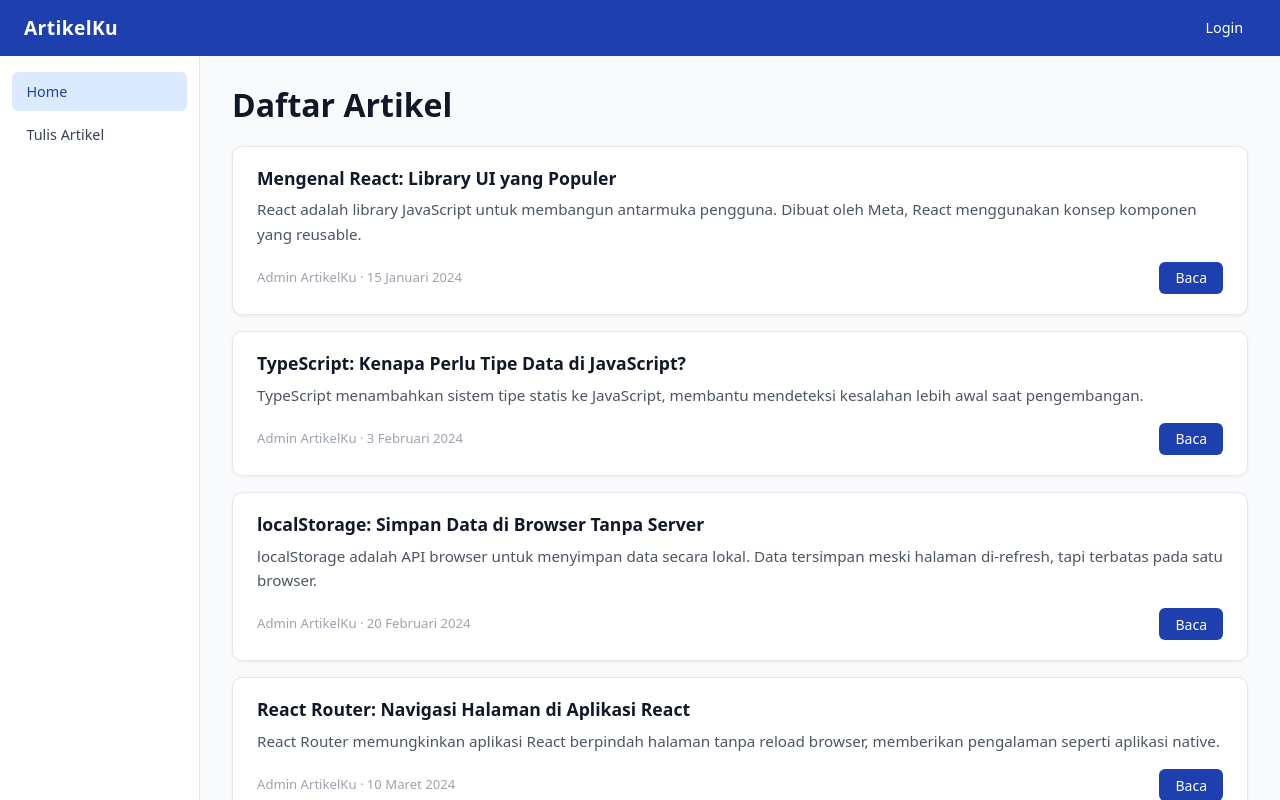
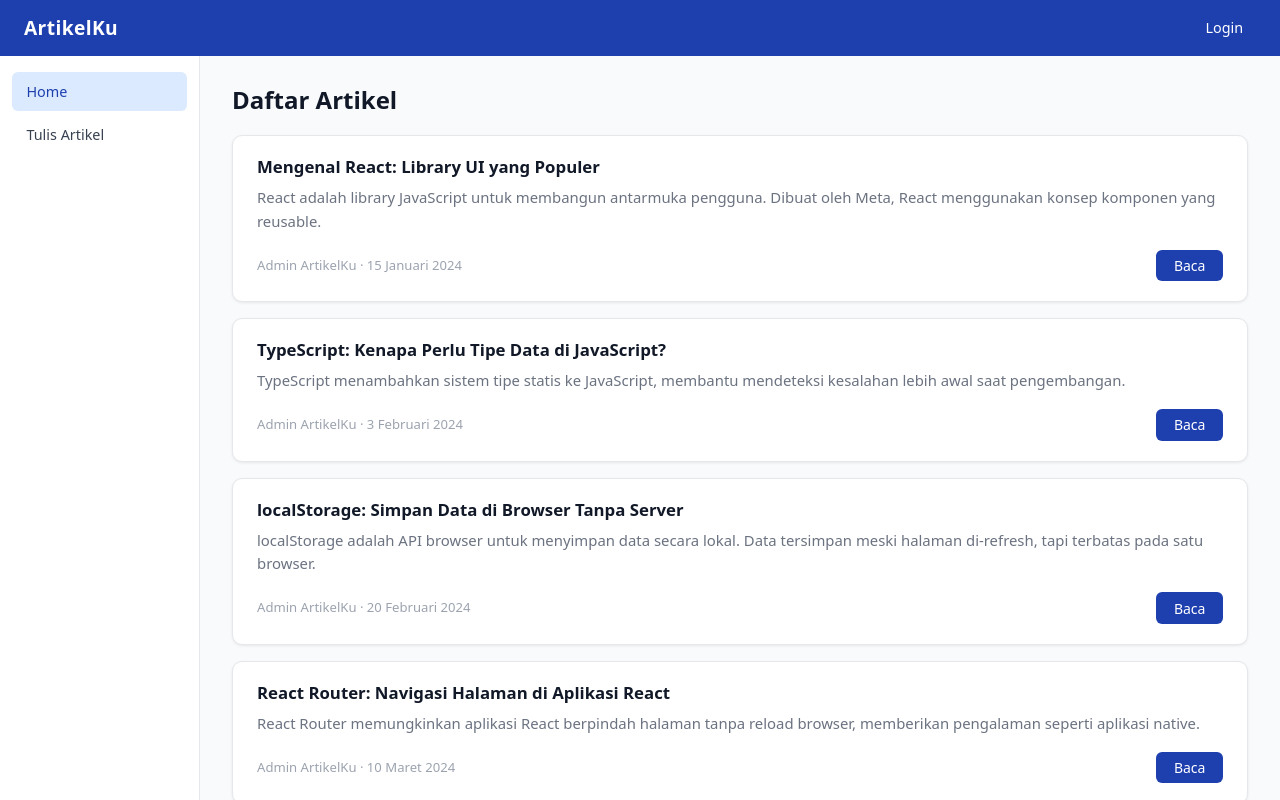
Before and after one commit to dikiapr/explore-react, a React (Vite) app: page / in a window 1280 px wide. Shown: the top 800 px of the page. Built offline with nearby package versions, Linux system fonts and the light colour scheme.

Commit message:
feat: Neatly organize the list and article details

```diff
--- /dev/null
+++ b/src/components/ArticleCard.module.css
@@ -0,0 +1,56 @@
+.card {
+  border: 1px solid var(--gray-200);
+  border-radius: var(--radius-md);
+  padding: 1.25rem 1.5rem;
+  background: #fff;
+  box-shadow: var(--shadow-sm);
+  display: flex;
+  flex-direction: column;
+  gap: 0.5rem;
+  transition: box-shadow 0.2s, transform 0.2s;
+}
+
+.card:hover {
+  box-shadow: var(--shadow-md);
+  transform: translateY(-1px);
+}
+
+.title {
+  font-size: 1.05rem;
+  color: var(--gray-900);
+  font-weight: 600;
+}
+
+.summary {
+  color: var(--gray-500);
+  line-height: 1.6;
+  font-size: 0.93rem;
+}
+
+.footer {
+  display: flex;
+  align-items: center;
+  justify-content: space-between;
+  margin-top: 0.5rem;
+}
+
+.meta {
+  color: var(--gray-400);
+  font-size: 0.82rem;
+}
+
+.readBtn {
+  padding: 0.4rem 1.1rem;
+  background: var(--blue-800);
+  color: #fff;
+  border: none;
+  border-radius: var(--radius-sm);
+  cursor: pointer;
+  font-size: 0.875rem;
+  font-weight: 500;
+  transition: background 0.15s;
+}
+
+.readBtn:hover {
+  background: var(--blue-700);
+}
--- a/src/components/ArticleCard.tsx
+++ b/src/components/ArticleCard.tsx
@@ -1,5 +1,6 @@
 import { useNavigate } from 'react-router-dom';
 import type { Article } from '../types';
+import s from './ArticleCard.module.css';
 
 interface Props {
   article: Article;
@@ -15,39 +16,12 @@ export default function ArticleCard({ article }: Props) {
   });
 
   return (
-    <article style={{
-      border: '1px solid #e5e7eb',
-      borderRadius: '10px',
-      padding: '1.25rem 1.5rem',
-      background: '#fff',
-      boxShadow: '0 1px 3px rgba(0,0,0,0.06)',
-      display: 'flex',
-      flexDirection: 'column',
-      gap: '0.5rem',
-    }}>
-      <h2 style={{ margin: 0, fontSize: '1.1rem', color: '#111827' }}>
-        {article.title}
-      </h2>
-      <p style={{ margin: 0, color: '#4b5563', lineHeight: '1.6', fontSize: '0.95rem' }}>
-        {article.summary}
-      </p>
-      <div style={{ display: 'flex', alignItems: 'center', justifyContent: 'space-between', marginTop: '0.5rem' }}>
-        <small style={{ color: '#9ca3af', fontSize: '0.82rem' }}>
-          {article.authorName} · {tanggal}
-        </small>
-        <button
-          onClick={() => navigate(`/article/${article.id}`)}
-          style={{
-            padding: '0.4rem 1rem',
-            background: '#1e40af',
-            color: '#fff',
-            border: 'none',
-            borderRadius: '6px',
-            cursor: 'pointer',
-            fontSize: '0.875rem',
-            fontWeight: 500,
-          }}
-        >
+    <article className={s.card}>
+      <h2 className={s.title}>{article.title}</h2>
+      <p className={s.summary}>{article.summary}</p>
+      <div className={s.footer}>
+        <span className={s.meta}>{article.authorName} · {tanggal}</span>
+        <button className={s.readBtn} onClick={() => navigate(`/article/${article.id}`)}>
           Baca
         </button>
       </div>
--- /dev/null
+++ b/src/pages/ArticleDetailPage.module.css
@@ -0,0 +1,59 @@
+.wrapper {
+  max-width: 720px;
+}
+
+.backBtn {
+  display: inline-flex;
+  align-items: center;
+  gap: 0.3rem;
+  padding: 0.4rem 0.9rem;
+  background: var(--gray-100);
+  border: 1px solid var(--gray-200);
+  border-radius: var(--radius-sm);
+  cursor: pointer;
+  font-size: 0.875rem;
+  color: var(--gray-700);
+  margin-bottom: 1.5rem;
+  transition: background 0.15s;
+}
+
+.backBtn:hover {
+  background: var(--gray-200);
+}
+
+.title {
+  font-size: 1.75rem;
+  font-weight: 700;
+  color: var(--gray-900);
+  margin-bottom: 0.5rem;
+}
+
+.summary {
+  color: var(--gray-500);
+  font-style: italic;
+  font-size: 1rem;
+  margin-bottom: 0.4rem;
+}
+
+.meta {
+  color: var(--gray-400);
+  font-size: 0.85rem;
+}
+
+.divider {
+  border: none;
+  border-top: 1px solid var(--gray-200);
+  margin: 1.25rem 0;
+}
+
+.content {
+  white-space: pre-wrap;
+  line-height: 1.8;
+  color: var(--gray-800);
+  font-size: 1rem;
+}
+
+.notFound {
+  color: var(--gray-500);
+  margin-bottom: 1rem;
+}
--- a/src/pages/ArticleDetailPage.tsx
+++ b/src/pages/ArticleDetailPage.tsx
@@ -2,6 +2,7 @@ import { useEffect, useState } from 'react';
 import { useParams, useNavigate } from 'react-router-dom';
 import type { Article } from '../types';
 import { getArticleById } from '../services/articleService';
+import s from './ArticleDetailPage.module.css';
 
 export default function ArticleDetailPage() {
   const { id } = useParams<{ id: string }>();
@@ -9,9 +10,7 @@ export default function ArticleDetailPage() {
   const [article, setArticle] = useState<Article | null | undefined>(undefined);
 
   useEffect(() => {
-    if (id) {
-      setArticle(getArticleById(id) ?? null);
-    }
+    if (id) setArticle(getArticleById(id) ?? null);
   }, [id]);
 
   if (article === undefined) return null;
@@ -19,53 +18,26 @@ export default function ArticleDetailPage() {
   if (article === null) {
     return (
       <div>
-        <p style={{ color: '#6b7280' }}>Artikel tidak ditemukan.</p>
-        <button onClick={() => navigate(-1)} style={btnStyle}>
-          &larr; Kembali
-        </button>
+        <p className={s.notFound}>Artikel tidak ditemukan.</p>
+        <button className={s.backBtn} onClick={() => navigate(-1)}>← Kembali</button>
       </div>
     );
   }
 
   const tanggal = new Date(article.createdAt).toLocaleDateString('id-ID', {
-    day: 'numeric',
-    month: 'long',
-    year: 'numeric',
+    day: 'numeric', month: 'long', year: 'numeric',
   });
 
   return (
-    <div style={{ maxWidth: '720px' }}>
-      <button onClick={() => navigate(-1)} style={{ ...btnStyle, marginBottom: '1.5rem' }}>
-        &larr; Kembali
-      </button>
-
-      <h1 style={{ margin: '0 0 0.5rem', color: '#111827', lineHeight: 1.3 }}>
-        {article.title}
-      </h1>
-
-      <p style={{ margin: '0 0 0.25rem', color: '#4b5563', fontStyle: 'italic' }}>
-        {article.summary}
-      </p>
-
-      <small style={{ color: '#9ca3af' }}>
+    <div className={s.wrapper}>
+      <button className={s.backBtn} onClick={() => navigate(-1)}>← Kembali</button>
+      <h1 className={s.title}>{article.title}</h1>
+      <p className={s.summary}>{article.summary}</p>
+      <span className={s.meta}>
         Ditulis oleh <strong>{article.authorName}</strong> · {tanggal}
-      </small>
-
-      <hr style={{ margin: '1.25rem 0', borderColor: '#e5e7eb' }} />
-
-      <div style={{ whiteSpace: 'pre-wrap', lineHeight: '1.8', color: '#1f2937' }}>
-        {article.content}
-      </div>
+      </span>
+      <hr className={s.divider} />
+      <div className={s.content}>{article.content}</div>
     </div>
   );
 }
-
-const btnStyle: React.CSSProperties = {
-  padding: '0.4rem 0.9rem',
-  background: '#f3f4f6',
-  border: '1px solid #d1d5db',
-  borderRadius: '6px',
-  cursor: 'pointer',
-  fontSize: '0.875rem',
-  color: '#374151',
-};
--- /dev/null
+++ b/src/pages/HomePage.module.css
@@ -0,0 +1,15 @@
+.heading {
+  font-size: 1.5rem;
+  font-weight: 700;
+  margin-bottom: 1.25rem;
+}
+
+.empty {
+  color: var(--gray-500);
+}
+
+.list {
+  display: flex;
+  flex-direction: column;
+  gap: 1rem;
+}
--- a/src/pages/HomePage.tsx
+++ b/src/pages/HomePage.tsx
@@ -2,6 +2,7 @@ import { useEffect, useState } from 'react';
 import type { Article } from '../types';
 import { getArticles } from '../services/articleService';
 import ArticleCard from '../components/ArticleCard';
+import s from './HomePage.module.css';
 
 export default function HomePage() {
   const [articles, setArticles] = useState<Article[]>([]);
@@ -12,11 +13,11 @@ export default function HomePage() {
 
   return (
     <div>
-      <h1 style={{ marginTop: 0, marginBottom: '1.25rem', color: '#111827' }}>Daftar Artikel</h1>
+      <h1 className={s.heading}>Daftar Artikel</h1>
       {articles.length === 0 && (
-        <p style={{ color: '#6b7280' }}>Belum ada artikel. Tulis artikel pertamamu!</p>
+        <p className={s.empty}>Belum ada artikel. Tulis artikel pertamamu!</p>
       )}
-      <div style={{ display: 'flex', flexDirection: 'column', gap: '1rem' }}>
+      <div className={s.list}>
         {articles.map((article) => (
           <ArticleCard key={article.id} article={article} />
         ))}
```
